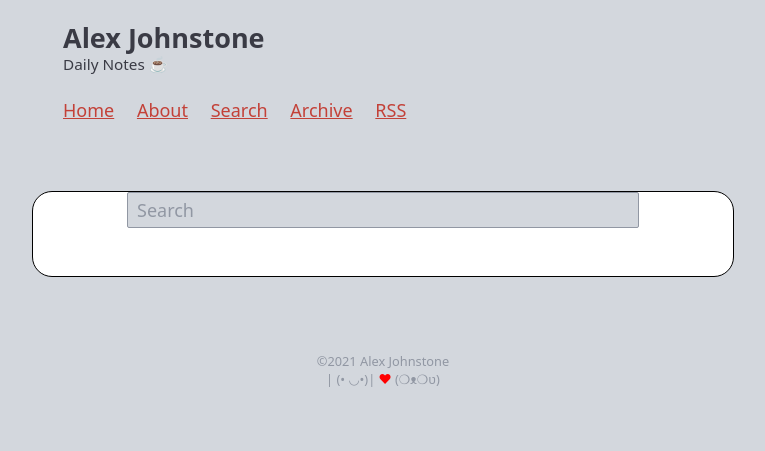
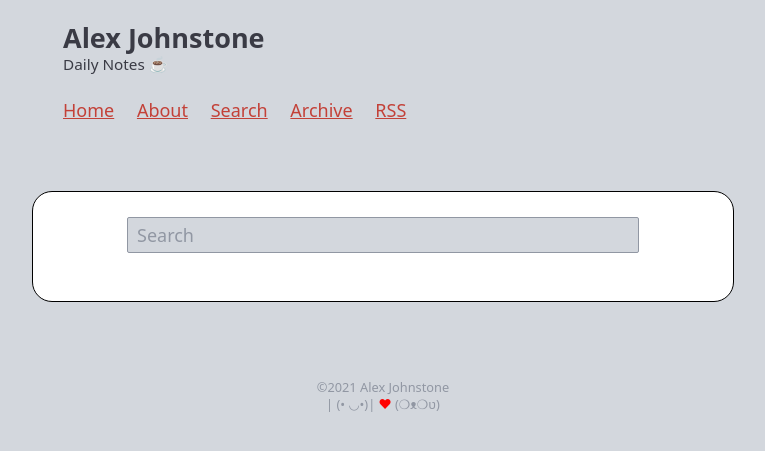
Before and after one commit to alexjj/Old-alexjj.com, a Jekyll site: the page built from _pages/search.html, in a window 1280 px wide. Shown: the top 451 px of the page, without its empty margins (257-1022 px from the left). Built offline with Jekyll 4.4.1, drawn with Linux system fonts in a browser that asks for light colours.

Commit message:
move search box down a bit

```diff
--- a/_pages/search.html
+++ b/_pages/search.html
@@ -15,7 +15,7 @@ sitemap: false
     .lunrsearchresult a:hover .title {text-decoration: underline;}
 </style>
 
-<article>
+<article><br>
 <form onSubmit="return lunr_search(document.getElementById('lunrsearch').value);">
     <p><input type="text" class="form-control" id="lunrsearch" name="q" maxlength="255" value="" placeholder="Search" /></p>
 </form>
```
